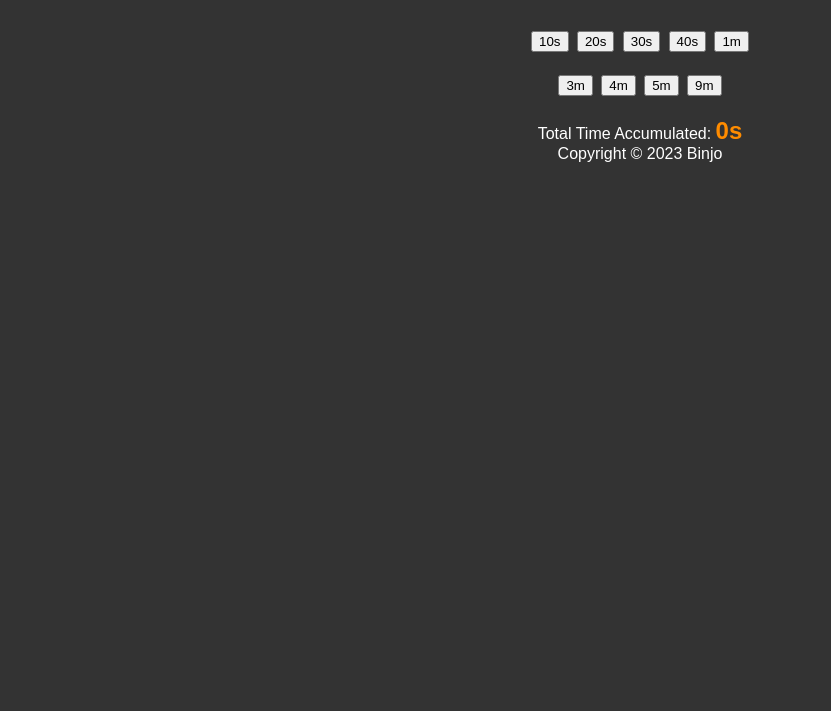
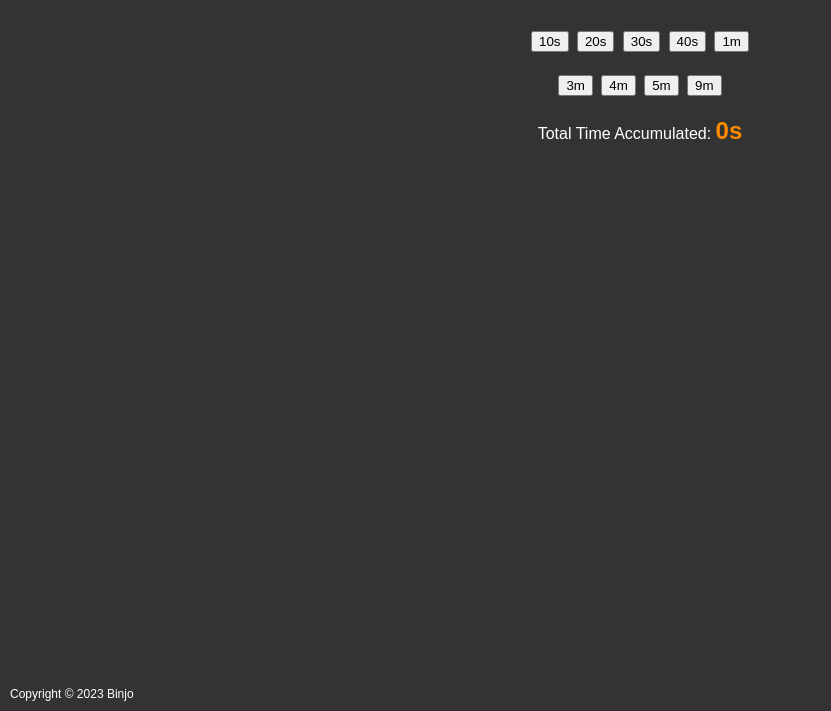
Before and after one commit to Bizsavvy/TaskTimer, a plain HTML site: page index.html in a window 1280 px wide. Shown: the part 89-800 px from the top of the page, without its empty margins (0-831 px from the left). Drawn offline with Linux system fonts and the light colour scheme.

Commit message:
Update styles.css

```diff
--- a/styles.css
+++ b/styles.css
@@ -41,3 +41,11 @@ body {
     margin-top: 20px;
     color:#ff8c00;
   }
+
+  #copyright {
+  position: absolute;
+  bottom: 0;
+  left: 0;
+  padding: 10px;
+  font-size: 12px;
+}
```
